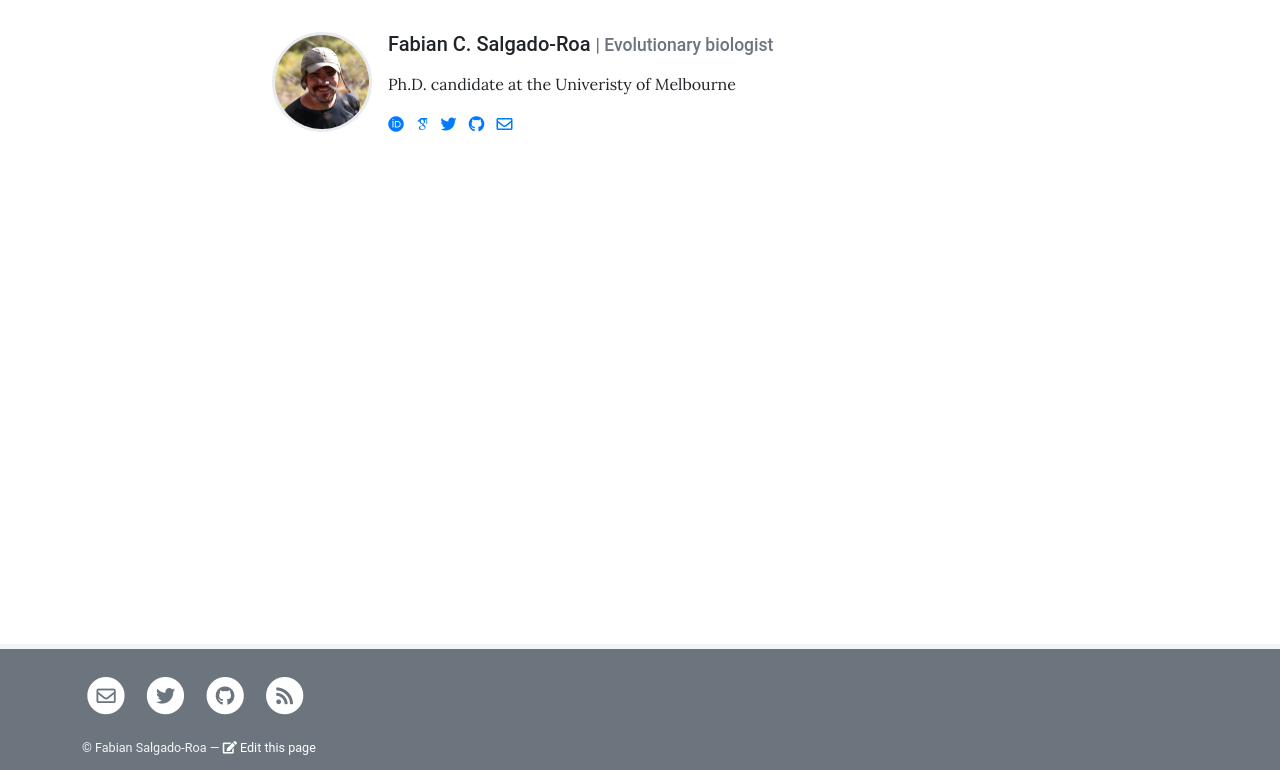
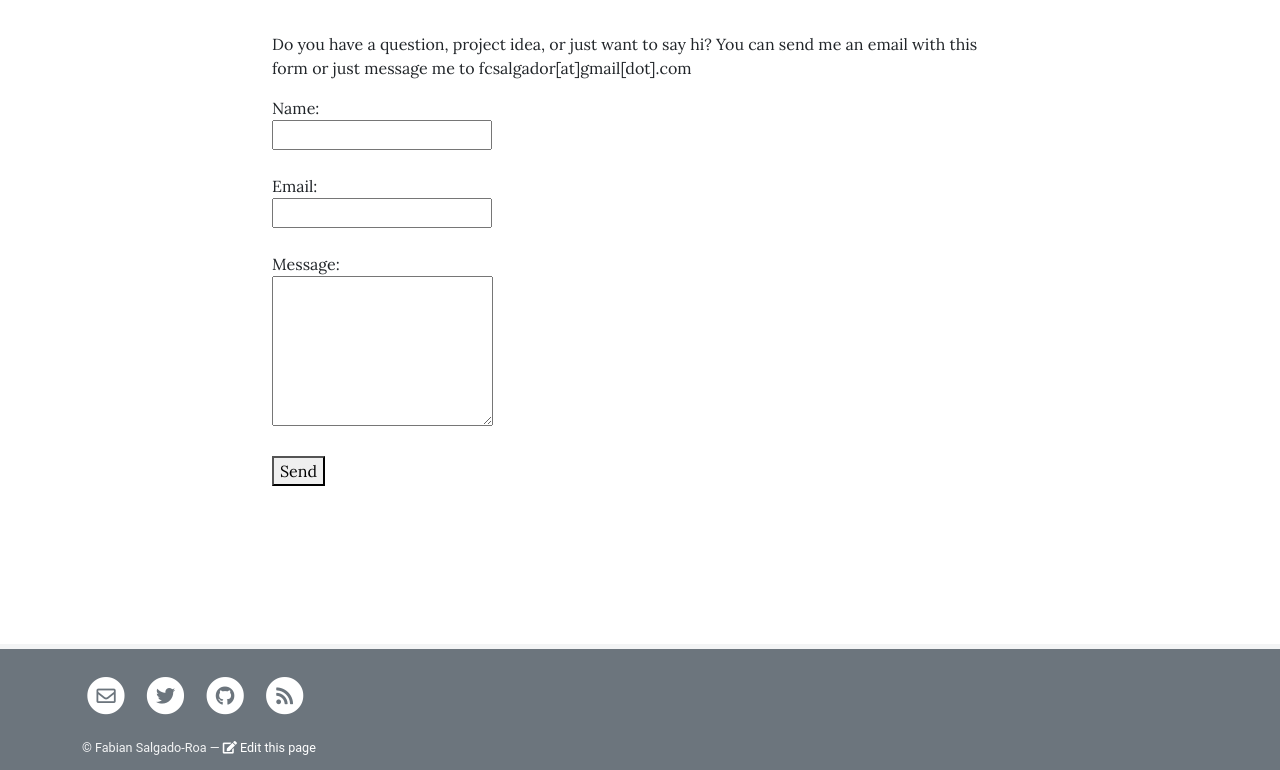
Before and after one commit to fcsalgado/fcsalgado.github.io, a Jekyll site: the page built from pages/contact.md, in a window 1280 px wide. Shown: the part 259-1029 px from the top of the page. Built offline with Jekyll 4.4.1, drawn with Linux system fonts in a browser that asks for light colours; some web fonts are replaced.

Commit message:
some updates

```diff
--- a/pages/contact.md
+++ b/pages/contact.md
@@ -1,7 +1,27 @@
 ---
-layout: team
 title: Contact
 background: /assets/theme/images/landscape.png
 description:
 permalink: /contact/
 ---
+
+# Get in Touch
+
+Do you have a question, project idea, or just want to say hi? You can send me an email with this form or just message me to fcsalgador[at]gmail[dot].com
+
+<form action="https://formsubmit.co/fcsalgador@gmail.com" method="POST">
+  <label for="name">Name:</label><br>
+  <input type="text" id="name" name="name" required><br><br>
+
+  <label for="email">Email:</label><br>
+  <input type="email" id="email" name="email" required><br><br>
+
+  <label for="message">Message:</label><br>
+  <textarea id="message" name="message" rows="6" required></textarea><br><br>
+
+  <!-- Optional: To avoid spam -->
+  <input type="hidden" name="_captcha" value="false">
+  <input type="hidden" name="_next" value="https://yourdomain.com/thank-you">
+
+  <button type="submit">Send</button>
+</form>
```
